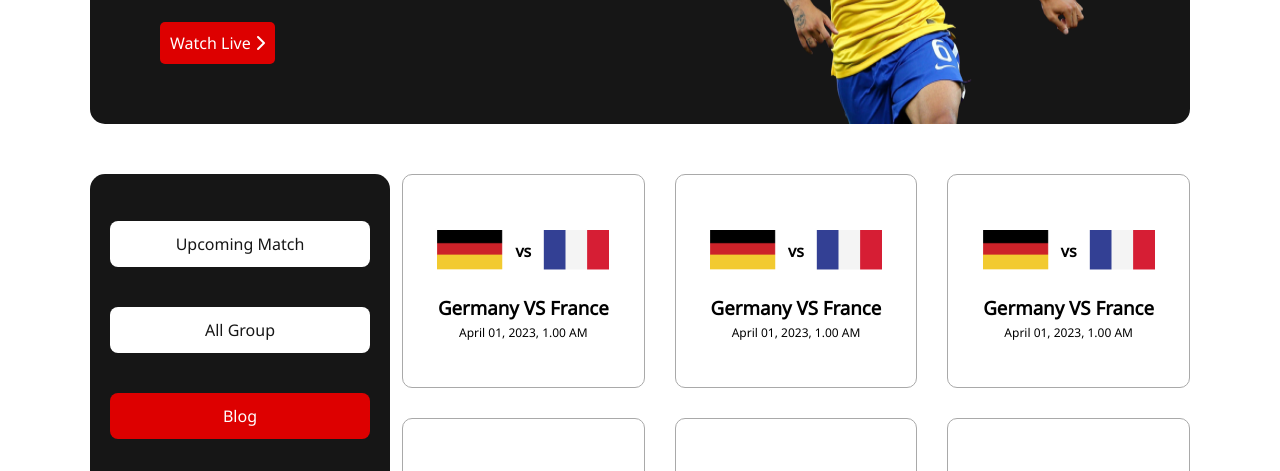
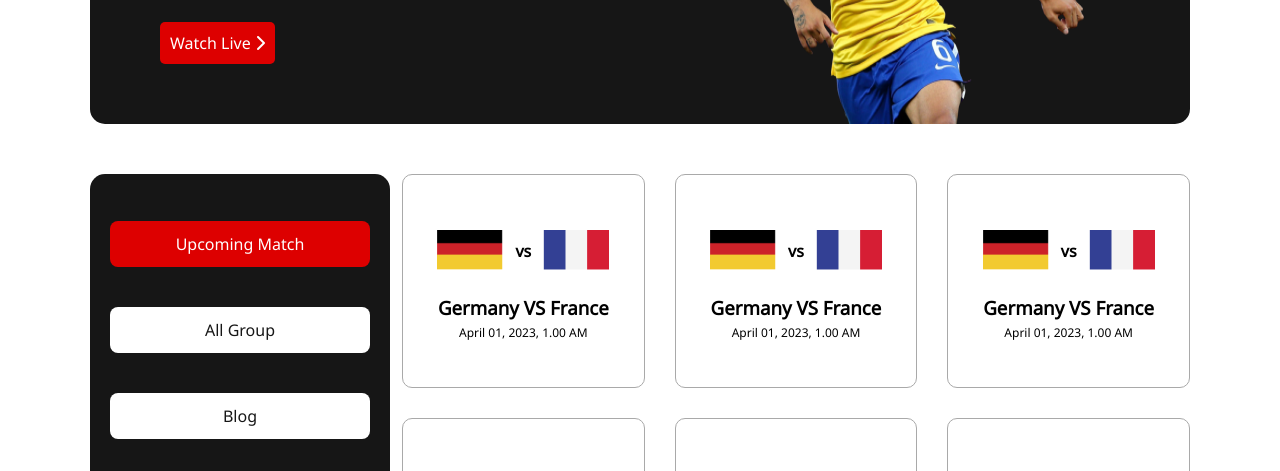
Before and after one commit to mrpranto/world-cup-assignment, a plain HTML site: page upcoming_match.html in a window 1280 px wide. Shown: the part 277-748 px from the top of the page. Drawn offline with Linux system fonts and the light colour scheme; a web font is replaced by a local one.

Commit message:
some page link adde

```diff
--- a/upcoming_match.html
+++ b/upcoming_match.html
@@ -29,9 +29,9 @@
 
     <section class="blog-section">
         <div class="blog-menu">
-            <a href="#">Upcoming Match</a>
+            <a href="upcoming_match.html" class="active">Upcoming Match</a>
             <a href="#">All Group</a>
-            <a href="#" class="active">Blog</a>
+            <a href="index.html">Blog</a>
         </div>
         <div class="blog-area">
             <div class="matches">
```
Also changed, not shown: index.html (+1 -1 lines).
